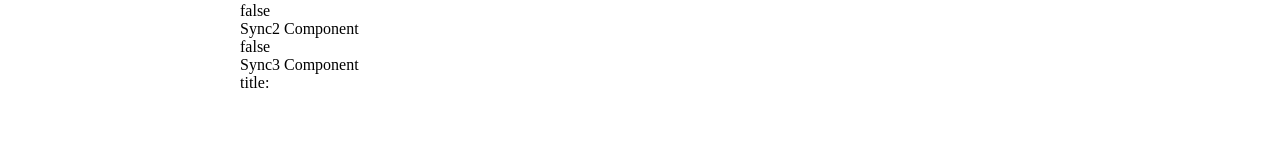
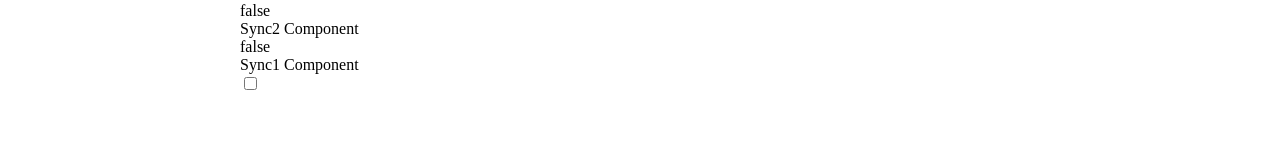
Before and after one commit to kiplayer/test_nuxt, a Nuxt app: page /sync in a window 1280 px wide. Shown: the part 213-359 px from the top of the page. Built offline with nearby package versions, Linux system fonts and the light colour scheme.

Commit message:
Update Sync

```diff
--- a/components/Sync3.vue
+++ b/components/Sync3.vue
@@ -1,15 +1,19 @@
 <template>
   <div>
-      Sync3 Component<br />
-      title:{{ title }}
+      Sync1 Component<br />
+      <input
+        type="checkbox"
+        v-bind:checked="data"
+        v-on:change="$emit('doSync3', $event.target.checked)"
+      >
   </div>
 </template>
 
 <script>
 export default {
-name: 'Sync3',
-props: {
-  title: String,
-},
+  name: 'Sync3',
+  props: {
+    data: Boolean,
+  },
 };
 </script>
--- a/pages/form.vue
+++ b/pages/form.vue
@@ -53,7 +53,7 @@
   </section>
 </template>
 
-<script>
+<script lang="ts">
 export default {
   data: function() {
     return {
@@ -80,31 +80,31 @@ export default {
       //Value Check
       if(this.form.inputId == ''){
         alert('아이디를 입력해주세요.');
-        document.getElementById('inputId').focus();
+        document?.getElementById('inputId')?.focus();
         return ;
       }
       let idRole = /^[A-Za-z0-9_-]{6,20}$/;
       if(!idRole.test(this.form.inputId)) {
         alert('아이디는 영문, 숫자, 특수문자(_,-)만 사용 가능하며 6자 이상이어야 합니다.');
-        document.getElementById('inputId').focus();
+        document?.getElementById('inputId')?.focus();
         return ;
       }
 
       let passwordRole = /^(?=.*\d)(?=.*[a-zA-Z])[0-9a-zA-Z]{8,20}/;
       if(!passwordRole.test(this.form.inputPw)) {
           alert('비밀번호는 영문, 숫자 조합만 사용 가능하며 8자 이상이어야 합니다.');
-        document.getElementById('inputPw').focus();
+        document?.getElementById('inputPw')?.focus();
         return ;
           return ;
       }
       if(this.form.inputPw == '' && this.form.inputPwRe == ''){
         alert('비밀번호를 입력해주세요.');
-        document.getElementById('inputPw').focus();
+        document?.getElementById('inputPw')?.focus();
         return ;
       }
       if(this.form.inputPw != this.form.inputPwRe){
         alert('비밀번호가 맞지 않습니다. 다시 입력해주세요.');
-        document.getElementById('inputPwRe').focus();
+        document?.getElementById('inputPwRe')?.focus();
         return ;
       }
       if(this.form.inputTel == ''){
--- a/pages/sync.vue
+++ b/pages/sync.vue
@@ -3,10 +3,11 @@
     <h2>Sync</h2>
     <div>
       <Sync1 @doSync1="doSync1" />
-      {{ syncValue1 }}
-      <Sync2 :data="syncValue1" @doSync2="doSync2" />
+      {{ syncValue }}
+      <Sync2 :data="syncValue" />
       <!-- {{ syncValue2 }} -->
-      <Sync3 />
+      <Sync3 :data.sync="syncValue" @doSync3="doSync3" />
+      <!-- <Sync3 v-bind:doSync3.sync="syncValue" /> -->
     </div>
   </section>
 </template>
@@ -18,9 +19,7 @@ import Sync3 from "../components/Sync3.vue";
 export default {
   data() {
     return {
-      syncValue1:false,
-      syncValue2:false,
-      syncValue3:false,
+      syncValue:false,
     };
   },
   components: {
@@ -30,10 +29,10 @@ export default {
   },
   methods: {
     doSync1: function(value) {
-      this.syncValue1 = value;
+      this.syncValue = value;
     },
-    doSync2: function(value) {
-      this.syncValue2 = value;
+    doSync3: function(value) {
+      this.syncValue = value;
     },
   },
 };
```
